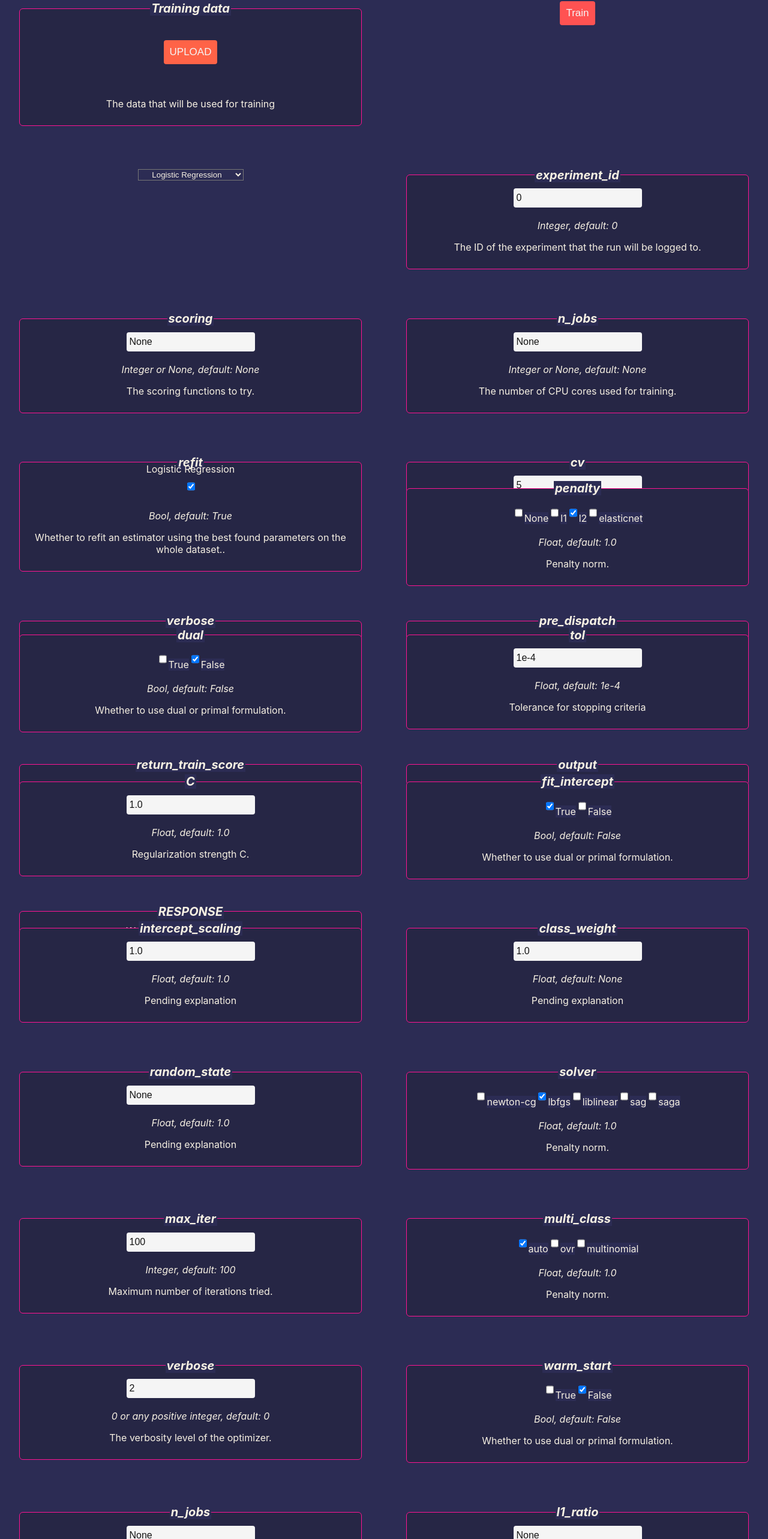
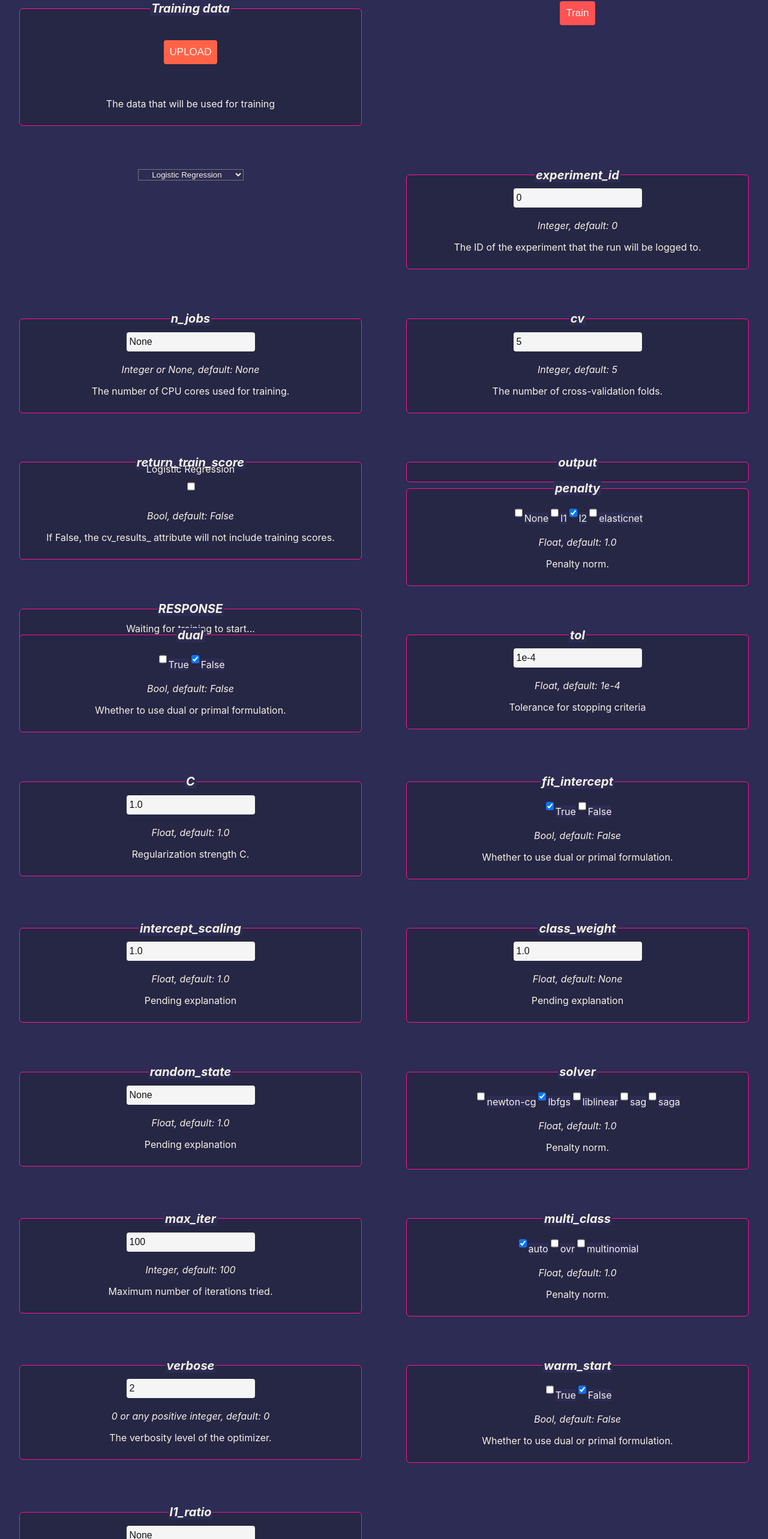
Before and after one commit to tavetisyan95/mlflow_web_app, a React (Create React App) app in the folder app/TPOT_web_app/: page / in a window 1280 px wide. Shown: the part 180-2746 px from the top of the page at 60% size. Built offline with nearby package versions, Linux system fonts and the light colour scheme.

Commit message:
Updating app

```diff
--- a/app/TPOT_web_app/src/UI.js
+++ b/app/TPOT_web_app/src/UI.js
@@ -66,7 +66,7 @@ function UI(props) {
       </fieldset>
       </div>
 
-	  <div className="ui_item">
+	  {/*<div className="ui_item">
       <fieldset className="fieldset">
         <legend className="legend">scoring</legend>
         <div className="input">
@@ -79,13 +79,13 @@ function UI(props) {
           </p>
         </div>
       </fieldset>
-      </div>
+      </div> */}
 
 	  <div className="ui_item">
       <fieldset className="fieldset">
         <legend className="legend">n_jobs</legend>
         <div className="input">
-          <input id="n_jobs_gridsearch" type="text" defaultValue="None"></input>
+          <input id="n_jobs" type="text" defaultValue="None"></input>
         </div>
         <div className="description">
           <p className="type">Integer or None, default: None</p>
@@ -94,7 +94,7 @@ function UI(props) {
       </fieldset>
       </div>
 
-	  <div className="ui_item">
+	  {/*<div className="ui_item">
       <fieldset className="fieldset">
         <legend className="legend">refit</legend>
         <div className="input">
@@ -105,7 +105,7 @@ function UI(props) {
           <p>Whether to refit an estimator using the best found parameters on the whole dataset..</p>
         </div>
       </fieldset>
-     </div>
+	  </div>*/}
 
 	 <div className="ui_item">
       <fieldset className="fieldset">
@@ -121,7 +121,7 @@ function UI(props) {
       </div>
 
 
-	  <div className="ui_item">
+	  {/*<div className="ui_item">
       <fieldset className="fieldset">
         <legend className="legend">verbose</legend>
         <div className="input">
@@ -132,9 +132,9 @@ function UI(props) {
           <p>The verbosity level of the optimizer.</p>
         </div>
       </fieldset>
-      </div>
+      </div>*/}
 
-	  <div className="ui_item">
+	  {/*<div className="ui_item">
       <fieldset className="fieldset">
         <legend className="legend">pre_dispatch</legend>
         <div className="input">
@@ -147,7 +147,7 @@ function UI(props) {
           </p>
         </div>
       </fieldset>
-      </div>
+      </div>*/}
 
 
 	<div className="ui_item">
--- a/app/TPOT_web_app/src/events.js
+++ b/app/TPOT_web_app/src/events.js
@@ -95,20 +95,20 @@ export const events = {
 
 	var selector = document.getElementById("selector_model");
 
-	var scoring = JSON.stringify(document.getElementById("scoring").value);
-	var nJobsGridSearch = document.getElementById("n_jobs_gridsearch").value;
-	var refit = document.getElementById("refit").checked;
+	//var scoring = JSON.stringify(document.getElementById("scoring").value);
+	var nJobs = JSON.stringify(document.getElementById("n_jobs").value);
+	//var refit = document.getElementById("refit").checked;
 	var cv = JSON.stringify(document.getElementById("cv").value);
-	var verboseGridSearch = document.getElementById("verbose_gridsearch").value;
+	//var verboseGridSearch = document.getElementById("verbose_gridsearch").value;
 	//var preDispatch
 	var return_train_score = document.getElementById("return_train_score").checked;
 
 	var gridSearchParams = {
-		scoring: scoring,
-		n_jobs_gridsearch: nJobsGridSearch,
-		refit: refit,
+		//scoring: scoring,
+		n_jobs: nJobs,
+		//refit: refit,
 		cv: cv,
-		verbose_gridsearch: verboseGridSearch,
+		//verbose_gridsearch: verboseGridSearch,
 		return_train_score: return_train_score
 	}
 
@@ -150,7 +150,6 @@ export const events = {
 	var multiClass = events.checkedVals(document.getElementsByName("multi_class"));
 	var verbose = JSON.stringify(document.getElementById("verbose").value);
 	var warmStart = events.checkedBoxes(document.getElementsByName("warm_start"));
-	var nJobs = JSON.stringify(document.getElementById("n_jobs").value);
 	var l1Ratio = JSON.stringify(document.getElementById("l1_ratio").value);
 
 	events.parseData(file, {penalty: penalty,
@@ -167,7 +166,6 @@ export const events = {
 					multi_class: multiClass,
 					verbose: verbose,
 					warm_start: warmStart,
-					n_jobs: nJobs,
 					l1_ratio: l1Ratio},
 					gridSearchParams);
   },
@@ -176,7 +174,6 @@ export const events = {
 	  var normalize = events.checkedBoxes(document.getElementsByName("normalize"));
 	  var copyX = events.checkedBoxes(document.getElementsByName("copy_X"));
 	  var positive = events.checkedBoxes(document.getElementsByName("positive"));
-	  var nJobs = JSON.stringify(document.getElementById("n_jobs").value);
 
 
 	  events.parseData(file, {fit_intercept: fitIntercept,
@@ -184,8 +181,7 @@ export const events = {
 					experiment_id: experimentId,
 					normalize: normalize,
 					copy_X: copyX,
-					positive: positive,
-					n_jobs: nJobs},
+					positive: positive},
 					gridSearchParams);
   },
   parseData: function(){
--- a/app/TPOT_web_app/src/linear_regression_UI.js
+++ b/app/TPOT_web_app/src/linear_regression_UI.js
@@ -71,7 +71,7 @@ function LinearRegressionUI(props){
 		  </div>}
 
 
-	  <div className="ui_item">
+	  {/*<div className="ui_item">
       <fieldset className="fieldset">
         <legend className="legend">n_jobs</legend>
         <div className="input">
@@ -82,7 +82,7 @@ function LinearRegressionUI(props){
           <p>The number of CPU cores used for training.</p>
         </div>
       </fieldset>
-      </div>
+      </div>*/}
 
       {/*<div className="ui_item">
       <fieldset className="fieldset">
--- a/app/TPOT_web_app/src/logistic_regression_UI.js
+++ b/app/TPOT_web_app/src/logistic_regression_UI.js
@@ -228,7 +228,7 @@ function LogisticRegressionUI(props){
       </div>
 
 
-	 <div className="ui_item">
+	 {/*<div className="ui_item">
       <fieldset className="fieldset">
         <legend className="legend">n_jobs</legend>
         <div className="input">
@@ -239,7 +239,7 @@ function LogisticRegressionUI(props){
           <p>The number of CPU cores used for training.</p>
         </div>
       </fieldset>
-      </div>
+	 </div>*/}
 
 
 	  <div className="ui_item">
```
